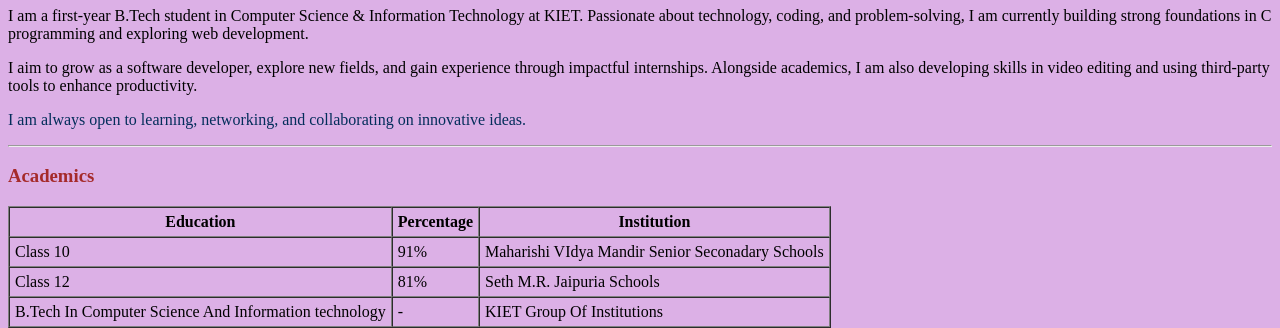
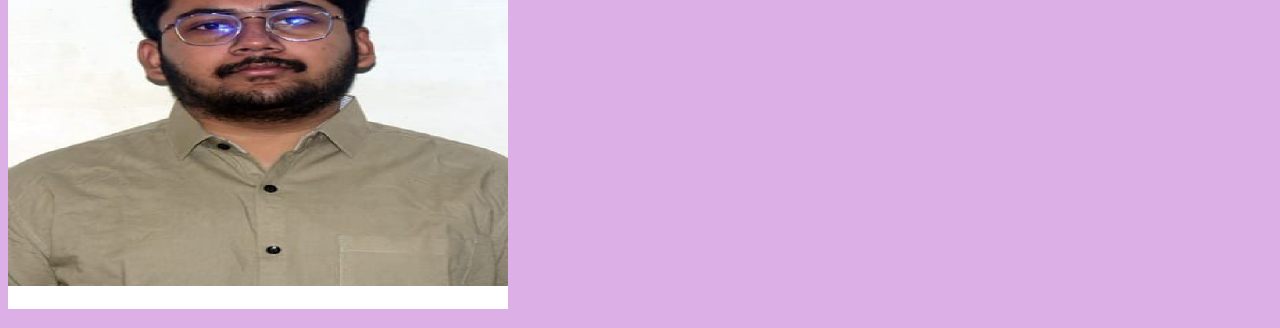
Before and after one commit to wagrude/resume, a plain HTML site: page index.html in a window 1280 px wide. Shown: the part 234-562 px from the top of the page. Drawn offline with Linux system fonts and the light colour scheme.

Commit message:
Update index.html

```diff
--- a/index.html
+++ b/index.html
@@ -11,7 +11,7 @@
     <p style="font-family: Verdana, Geneva, Tahoma, sans-serif; color: rgb(54, 15, 172);">Undergraduate Computer Science
         Information Technology at KIET Group of Institutions 29'</p>
     <hr>
-    <img src="Images/PHOTO.jpg" alt="My PHOTO" style="width:500px;height:400px;">
+    <img src="PHOTO.jpg" alt="My PHOTO" style="width:500px;height:400px;">
 
     <h1>ABOUT</h1>
     <p>
@@ -111,4 +111,5 @@
     <a href="https://leetcode.com/u/wagrude/">LEET CODE</a>
 </body>
 
+
 </html>
```
